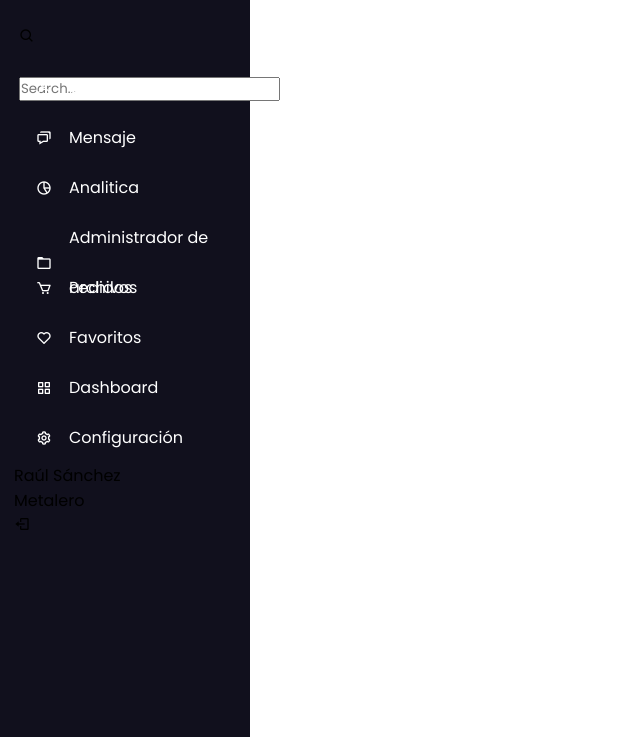
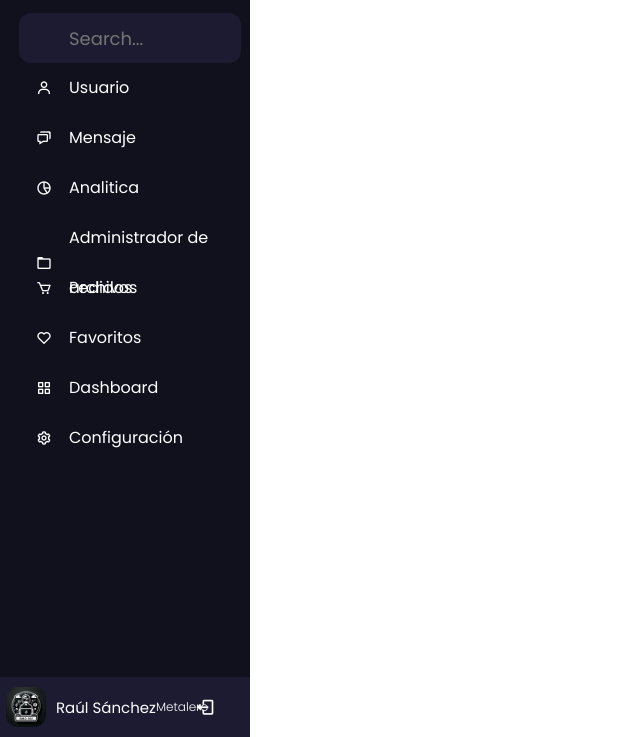
Before and after one commit to Tres-zE/Responsive-Side-Navigation-Bar, a plain HTML site: page index.html in a window 1280 px wide. Shown: the part 63-800 px from the top of the page, without its empty margins (0-640 px from the left). Drawn offline with nearby package versions, Linux system fonts and the light colour scheme.

Commit message:
corrigiendo html div-profile y añadiendo mas estilos

```diff
--- a/index.html
+++ b/index.html
@@ -87,14 +87,14 @@
       <div class="profile_content">
         <div class="profile">
           <div class="profile_details">
-            <!-- <img src="img/profile.jpg" alt=""> -->
+            <img src="img/profile.jpg" alt="" />
             <div class="name_job">
               <div class="name">Raúl Sánchez</div>
             </div>
             <div class="job">Metalero</div>
           </div>
+          <i class="bx bx-log-out" id="log_out"></i>
         </div>
-        <i class="bx bx-log-out" id="log_out"></i>
       </div>
     </div>
   </body>
--- a/style.css
+++ b/style.css
@@ -70,6 +70,29 @@ body {
   line-height: 50px;
 }
 
+.sidebar ul li input {
+  position: absolute;
+  height: 100%;
+  width: 100%;
+  left: 0;
+  top: 0;
+  border-radius: 12px;
+  border: none;
+  outline: none;
+  background: #1d1b31;
+  padding-left: 50px;
+  font-size: 18px;
+  color: #fff;
+  cursor: pointer;
+}
+
+.sidebar ul li .bx-search {
+  position: absolute;
+  font-size: 22px;
+  left: 10px;
+  color: #fff;
+}
+
 .sidebar ul li a {
   color: #fff;
   display: flex;
@@ -91,3 +114,55 @@ body {
   border-radius: 12px;
   line-height: 50px;
 }
+
+.sidebar .profile_content {
+  position: absolute;
+  color: #fff;
+  bottom: 0;
+  left: 0;
+  width: 100%;
+}
+
+.sidebar .profile_content .profile {
+  position: relative;
+  height: 60px;
+  padding: 10px 6px;
+  background: #1d1b31;
+}
+
+.profile_content .profile .profile_details {
+  display: flex;
+  align-items: center;
+}
+
+.profile .profile_details img {
+  height: 40px;
+  width: 40px;
+  object-fit: cover;
+  border-radius: 12px;
+}
+
+.profile .profile_details .name_job {
+  margin-left: 10px;
+}
+
+.profile .profile_details .name {
+  font-size: 15px;
+  font-weight: 400;
+}
+
+.profile .profile_details .job {
+  font-size: 12px;
+  font-weight: 300;
+}
+
+.profile #log_out {
+  position: absolute;
+  left: 88%;
+  bottom: 5px;
+  transform: translateX(-50%);
+  min-width: 50px;
+  line-height: 50px;
+  font-size: 20px;
+  border-radius: 12px;
+}
```
